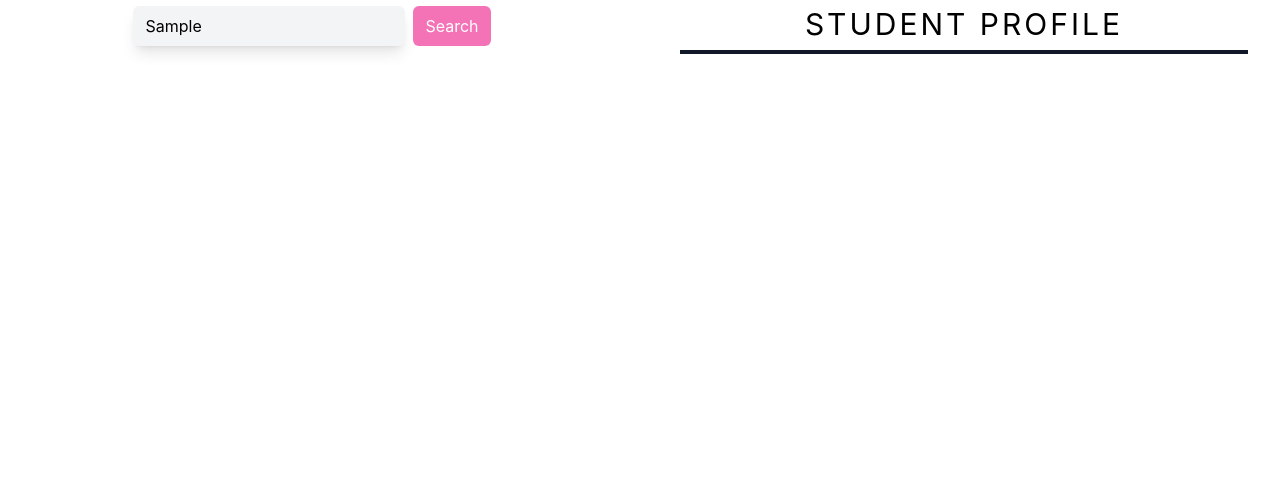
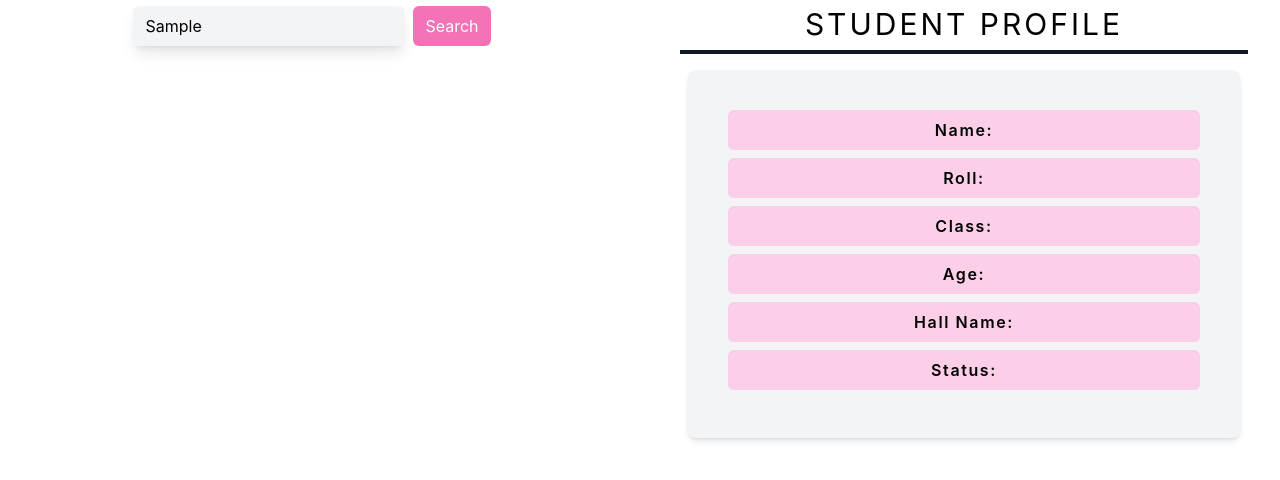
Before and after one commit to Pranta07/Yooda-Hostel-Client, a React (Create React App) app: page /disFood in a window 1280 px wide. Both pictures are taken after typing "Sample" into the empty fields and a click on the button "Search". Shown: the part 170-650 px from the top of the page. Built offline with nearby package versions, Linux system fonts and the light colour scheme; no server answers.

Commit message:
student profile ui done

```diff
--- a/src/Pages/DistributeFood/DistributeFood/DistributeFood.js
+++ b/src/Pages/DistributeFood/DistributeFood/DistributeFood.js
@@ -5,11 +5,14 @@ import StudentProfile from "../StudentProfile/StudentProfile";
 const DistributeFood = () => {
     const [roll, setRoll] = useState("");
     const [student, setStudent] = useState({});
+    const [loading, setLoading] = useState(true);
 
     const handleSearch = () => {
+        setLoading(true);
         fetch(`http://localhost:5000/student/${roll}`)
             .then((res) => res.json())
-            .then((data) => setStudent(data));
+            .then((data) => setStudent(data))
+            .finally(() => setLoading(false));
     };
 
     return (
@@ -22,7 +25,15 @@ const DistributeFood = () => {
                     setRoll={setRoll}
                     handleSearch={handleSearch}
                 ></SearchStudent>
-                <StudentProfile student={student}></StudentProfile>
+                {!loading && (
+                    <StudentProfile student={student}></StudentProfile>
+                )}
+                {loading && (
+                    <svg
+                        class="animate-spin h-5 w-5 bg-pink-300 mx-auto"
+                        viewBox="0 0 24 24"
+                    ></svg>
+                )}
             </div>
         </div>
     );
--- a/src/Pages/DistributeFood/StudentProfile/StudentProfile.js
+++ b/src/Pages/DistributeFood/StudentProfile/StudentProfile.js
@@ -1,11 +1,40 @@
 import React from "react";
 
-const StudentProfile = ({ student }) => {
+const StudentProfile = ({ student, loading }) => {
+    const { fullName, roll, age, hall, status } = student;
+
     return (
         <div>
             <h1 className="uppercase tracking-widest text-3xl mx-5 md:mx-8 pb-2 border-b-4 border-gray-900">
                 Student Profile
             </h1>
+
+            <div className="relative mx-10 mt-4 shadow-md p-10 bg-gray-100 rounded-lg">
+                {status === "active" && (
+                    <span class="flex h-3 w-3">
+                        <span class="animate-ping absolute inline-flex h-3 w-3 top-0 right-0 rounded-full bg-sky-400 opacity-75"></span>
+                        <span class="absolute inline-flex rounded-full h-3 w-3 top-0 right-0 bg-sky-500"></span>
+                    </span>
+                )}
+                <p className="font-semibold tracking-widest p-2 bg-pink-200 mb-2 rounded-md">
+                    Name: {fullName}
+                </p>
+                <p className="font-semibold tracking-widest p-2 bg-pink-200 mb-2 rounded-md">
+                    Roll: {roll}
+                </p>
+                <p className="font-semibold tracking-widest p-2 bg-pink-200 mb-2 rounded-md">
+                    Class: {student.class}
+                </p>
+                <p className="font-semibold tracking-widest p-2 bg-pink-200 mb-2 rounded-md">
+                    Age: {age}
+                </p>
+                <p className="font-semibold tracking-widest p-2 bg-pink-200 mb-2 rounded-md">
+                    Hall Name: {hall}
+                </p>
+                <p className="font-semibold tracking-widest p-2 bg-pink-200 mb-2 rounded-md">
+                    Status: {status}
+                </p>
+            </div>
         </div>
     );
 };
```
